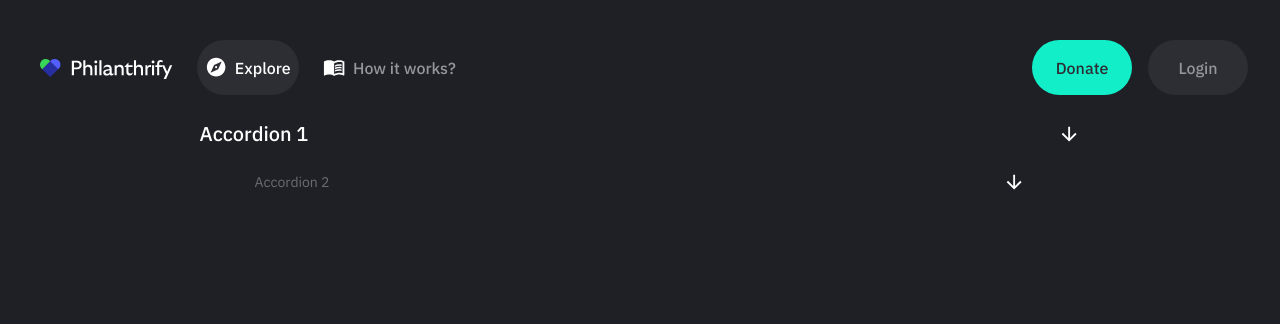
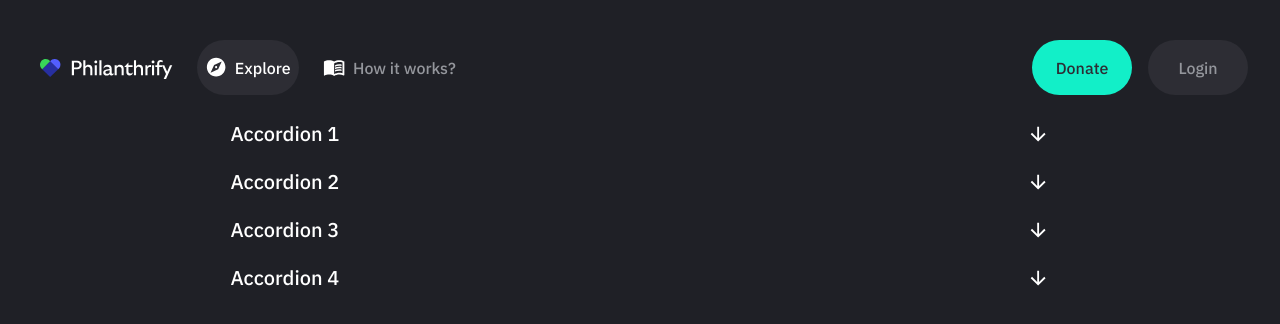
Before and after one commit to Philanthrify/MVP-philanthrify, a React (Vite) app in the folder client/: page /how-it-works in a window 1280 px wide. Shown: the top 324 px of the page. Built offline with nearby package versions, Linux system fonts and the light colour scheme.

Commit message:
howItWorks basic

```diff
--- a/client/src/scenes/howItWorks/index.tsx
+++ b/client/src/scenes/howItWorks/index.tsx
@@ -10,13 +10,14 @@ import ArrowDownwardIcon from "@mui/icons-material/ArrowDownward";
 const HowItWorks = () => {
   const { palette } = useTheme();
   return (
+    <>
       <Grid
         container
         direction="column"
         justifyContent="center"
         alignItems="center"
       >
-      <Accordion>
+        <Accordion sx={{ maxWidth: "70%" }}>
           <AccordionSummary
             expandIcon={<ArrowDownwardIcon />}
             aria-controls="panel1-content"
@@ -26,27 +27,93 @@ const HowItWorks = () => {
           </AccordionSummary>
           <AccordionDetails>
             <Typography variant="h5" sx={{ color: palette.grey[600] }}>
-            Lorem ipsum dolor sit amet, consectetur adipiscing elit. Suspendisse
-            malesuada lacus ex, sit amet blandit leo lobortis eget.
+              Class aptent taciti sociosqu ad litora torquent per conubia
+              nostra, per inceptos himenaeos. Duis purus dui, tincidunt vel
+              lectus vitae, tristique feugiat tortor. Donec facilisis lectus ut
+              dui fermentum suscipit. Curabitur tincidunt justo ut purus
+              volutpat aliquet. Donec dictum tincidunt orci volutpat volutpat.
+              Suspendisse nunc nunc, blandit vel interdum et, maximus quis
+              lacus. Integer lacus orci, accumsan nec luctus eu, condimentum
+              quis erat. Ut vestibulum sem lorem. Nam pellentesque odio sit amet
+              lacinia lobortis.
             </Typography>
           </AccordionDetails>
         </Accordion>
-      <Accordion>
+        <Accordion sx={{ maxWidth: "70%" }}>
           <AccordionSummary
             expandIcon={<ArrowDownwardIcon />}
-          aria-controls="panel2-content"
-          id="panel2-header"
+            aria-controls="panel1-content"
+            id="panel1-header"
           >
-          <Typography>Accordion 2</Typography>
+            <Typography variant="h6">Accordion 2</Typography>
           </AccordionSummary>
           <AccordionDetails>
-          <Typography>
-            Lorem ipsum dolor sit amet, consectetur adipiscing elit. Suspendisse
-            malesuada lacus ex, sit amet blandit leo lobortis eget.
+            <Typography variant="h5" sx={{ color: palette.grey[600] }}>
+              Lorem ipsum dolor sit amet, consectetur adipiscing elit. Donec
+              felis turpis, placerat quis fermentum ac, fermentum in dui.
+              Suspendisse ut elit quis mauris suscipit dapibus at sit amet
+              nulla. Aenean hendrerit neque massa, in mollis lorem sagittis vel.
+              Ut gravida lorem accumsan cursus tristique. Etiam risus nulla,
+              consectetur non urna at, suscipit semper quam. Etiam sagittis
+              aliquam porttitor. Integer eleifend est eu ligula fermentum
+              ornare. Etiam a dictum est. Donec fringilla fermentum mauris, in
+              pharetra nulla. Vestibulum ante ipsum primis in faucibus orci
+              luctus et ultrices posuere cubilia curae; Pellentesque semper
+              elementum sapien, fringilla accumsan orci fermentum vitae.
+            </Typography>
+          </AccordionDetails>
+        </Accordion>
+        <Accordion sx={{ maxWidth: "70%" }}>
+          <AccordionSummary
+            expandIcon={<ArrowDownwardIcon />}
+            aria-controls="panel1-content"
+            id="panel1-header"
+          >
+            <Typography variant="h6">Accordion 3</Typography>
+          </AccordionSummary>
+          <AccordionDetails>
+            <Typography variant="h5" sx={{ color: palette.grey[600] }}>
+              Maecenas vitae sem vel dolor sagittis hendrerit eget ac nisl.
+              Nullam imperdiet erat lorem, elementum iaculis eros pellentesque
+              sit amet. Interdum et malesuada fames ac ante ipsum primis in
+              faucibus. Sed ultricies nec nunc in commodo. Nunc neque eros,
+              vehicula quis rutrum sed, eleifend quis lectus. Fusce pellentesque
+              ipsum nec odio vulputate, sit amet fringilla quam bibendum. Fusce
+              condimentum justo eu nulla tristique ullamcorper. Suspendisse nibh
+              dolor, ullamcorper efficitur tincidunt sed, gravida vitae orci.
+              Nulla vestibulum facilisis massa, sed volutpat nisi commodo eget.
+              Donec tempor nunc nunc, sit amet semper nunc facilisis at.
+              Vestibulum pellentesque nibh eget tellus fringilla mattis.
+            </Typography>
+          </AccordionDetails>
+        </Accordion>{" "}
+        <Accordion sx={{ maxWidth: "70%" }}>
+          <AccordionSummary
+            expandIcon={<ArrowDownwardIcon />}
+            aria-controls="panel1-content"
+            id="panel1-header"
+          >
+            <Typography variant="h6">Accordion 4</Typography>
+          </AccordionSummary>
+          <AccordionDetails>
+            <Typography variant="h5" sx={{ color: palette.grey[600] }}>
+              Proin eget libero non tortor sodales vulputate vel quis neque.
+              Suspendisse ligula magna, aliquet eu odio at, sodales consequat
+              quam. Curabitur non leo felis. Nulla eu purus faucibus, maximus
+              lorem sed, maximus erat. Donec quis pretium diam. Curabitur
+              accumsan tortor et ante semper, a eleifend nisi imperdiet. Sed
+              ullamcorper quam eget ante elementum, mattis aliquet metus
+              tincidunt. Aenean lacinia justo lectus, ac mattis mi euismod sed.
+              Phasellus sollicitudin feugiat purus mollis vehicula. Proin
+              aliquet est non diam molestie posuere. Pellentesque habitant morbi
+              tristique senectus et netus et malesuada fames ac turpis egestas.
+              Interdum et malesuada fames ac ante ipsum primis in faucibus. Nam
+              condimentum nibh eget ante luctus aliquam. Nunc eu ligula neque.
             </Typography>
           </AccordionDetails>
         </Accordion>
       </Grid>
+    </>
   );
 };
 
--- a/client/src/theme.ts
+++ b/client/src/theme.ts
@@ -126,6 +126,14 @@ const themeSettings = {
       lineHeight: "30px",
       color: tokens.white.light,
     },
+    // e.g. How it works title - extra large title!
+    h7: {
+      fontSize: 60,
+      fontWeight: 500,
+      lineHeight: "60px",
+      letterSpacing: " -1.2px",
+      color: tokens.white.light,
+    },
 
     // Main body text - can be overwritten on the color
     body1: {
```
Lines whose indentation alone changed are shown as unchanged.
